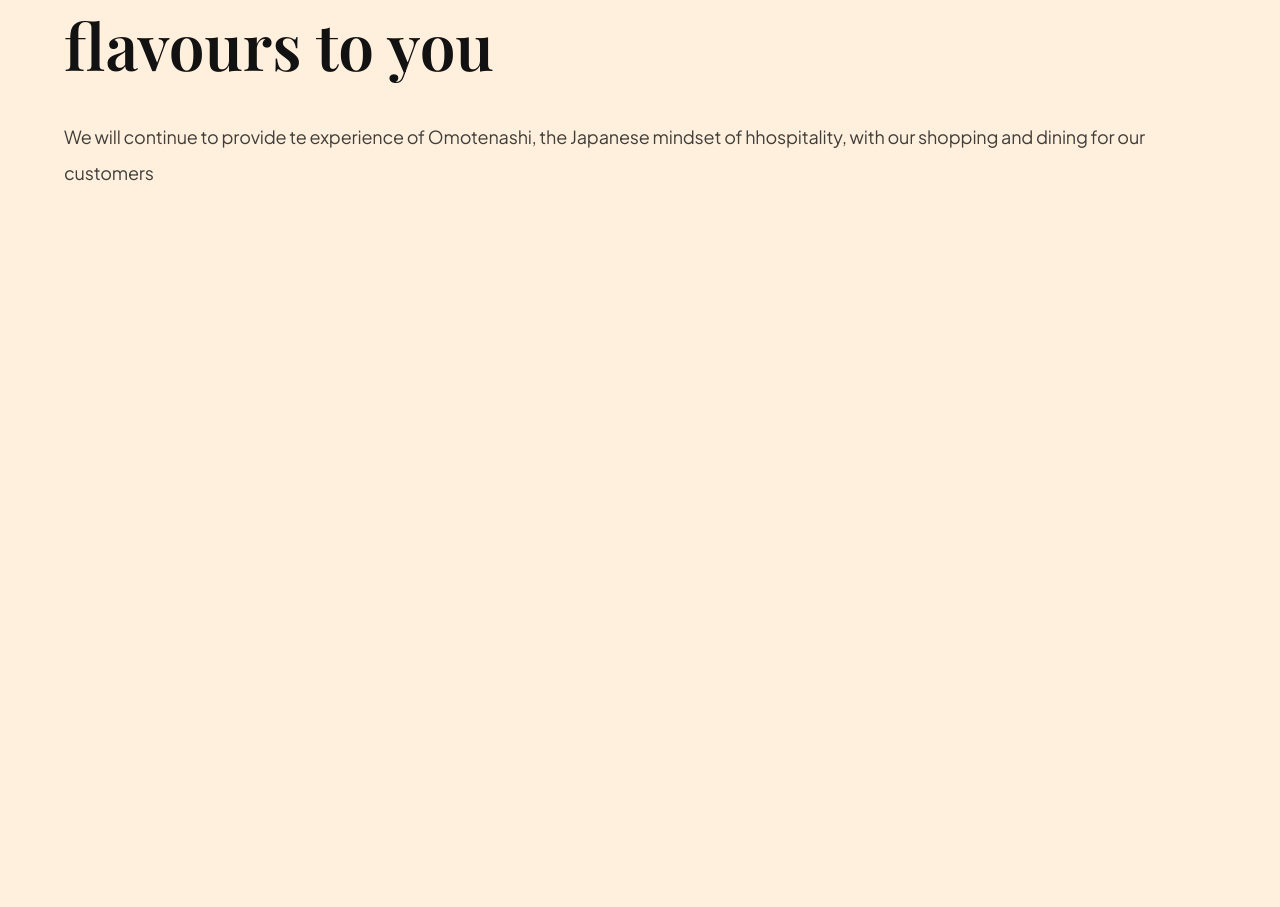
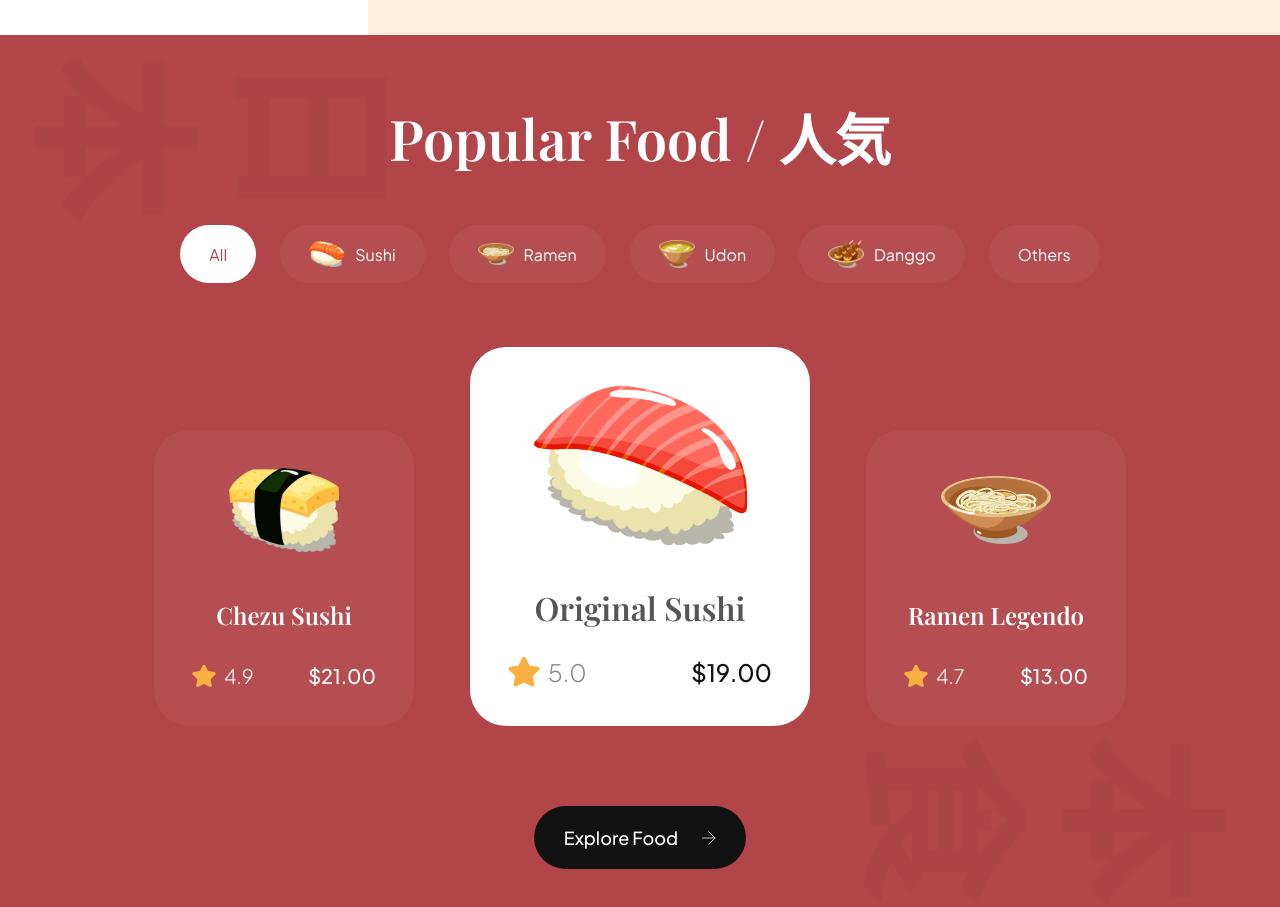
Before and after one commit to Silvia9680/Sushiman, a website built with Vite: page index.html in a window 1280 px wide. Shown: the part 1483-2390 px from the top of the page. Before the commit the page ends 1770 px from the top, so only its background shows below. Built offline with nearby package versions, Linux system fonts and the light colour scheme; files whose address does not match are found by name.

Commit message:
Add Popular Section

```diff
--- a/css/sections/about.css
+++ b/css/sections/about.css
@@ -1,4 +1,4 @@
-about-us{
+.about-us{
     display: flex;
     min-height: 720px;
     overflow: hidden;
--- a/css/sections/popular.css
+++ b/css/sections/popular.css
@@ -0,0 +1,182 @@
+.popular-foods {
+    padding: 64px;
+    display: flex;
+    flex-direction: column;
+    background-color: var(--primary-color);
+    background-image: url("../../assets/popular_bg.png");
+    background-position: center;
+    background-repeat: no-repeat;
+    background-size: contain;
+    overflow: hidden;
+}
+
+.popular-foods__title {
+    font-size: 56px;
+    font-family: var(--playfair-display);
+    font-weight: 600;
+    line-height: 78px;
+    color: #fff;
+    text-align: center;
+}
+
+.popular-foods__filters {
+    margin-top: 48px;
+    max-width: 100%;
+    overflow-x: auto;
+    display: flex;
+    justify-content: center;
+    gap: 24px;
+}
+
+.popular-foods__filter-btn {
+    padding: 10px 28px;
+    display: flex;
+    flex-direction: row;
+    align-items: center;
+    gap: 10px;
+    background: rgba(255, 255, 255, 0.05);
+    border: 1px solid rgba(255, 255, 255, 0);
+    border-radius: 46px;
+    font-size: 16px;
+    font-weight: 300px;
+    line-height: 25px;
+    font-family: var(--plus-jakarta-sans);
+    color: #fff;
+    cursor: pointer;
+}
+
+.popular-foods__filter-btn img {
+    width: 36px;
+    height: 36px;
+    object-fit: contain;
+}
+
+.popular-foods__filter-btn.active {
+    background: #fff;
+    color: var(--primary-color);
+}
+
+.popular-foods__filter-btn:hover {
+    background: #fff;
+    color: var(--primary-color);
+}
+
+.popular-foods__catalogue {
+    margin-top: 64px;
+    display: flex;
+    justify-content: center;
+    align-items: flex-end;
+    flex-wrap: wrap;
+    gap: 56px;
+}
+
+.popular-foods__button {
+    width: fit-content;
+    padding: 20px 30px;
+    margin: 80px auto 0;
+    font-weight: 500;
+    font-size: 18px;
+    line-height: 23px;
+    font-family: var(--plus-jakarta-sans);
+    color: #fff;
+    border: none;
+    outline: none;
+    background: var(--secondary-color);
+    border-radius: 64px;
+    cursor: pointer;
+}
+
+.popular-foods__button img {
+    width: 14px;
+    height: 14px;
+    object-fit: contain;
+    margin-left: 21px;
+}
+
+.popular-foods__card {
+    padding: 38px;
+    min-width: 260px;
+    height: fit-content;
+    display: flex;
+    align-items: center;
+    flex-direction: column;
+    border-radius: 36px;
+    background: rgb(255, 255, 255, 0.05);
+    border: rgb(255, 255, 255, 0.2);
+}
+
+.popular-foods__card-image {
+    width: 110px;
+    height: 84px;
+    object-fit: contain;
+}
+
+.popular-foods__card-title {
+    margin-top: 47px;
+    font-weight: 600;
+    font-size: 24px;
+    line-height: 32px;
+    font-family: var(--playfair-display);
+    color: #fff;
+    text-align: center;
+}
+
+.popular-foods__card-details{
+    width: 100%;
+    margin-top: 32px;
+}
+
+.popular-foods__card-rating {
+    display: flex;
+    align-items: center;
+    gap: 8px;
+}
+
+.popular-foods__card-rating img {
+    width: 24px;
+    height: 24px;
+    object-fit: contain;
+}
+
+.popular-foods__card-rating p {
+    font-size: 20px;
+    font-weight: 300;
+    font-family: var(--plus-jakarta-sans);
+    color: #fff;
+}
+.popular-foods__card-price{
+    font-size: 20px;
+    font-weight: 500;
+    font-family: var(--plus-jakarta-sans);
+    color: #fff;
+}
+
+.popular-foods__card.active-card {
+    background: #fff;
+    min-width: 340px;
+}
+
+.popular-foods__card.active-card .popular-foods__card-image{
+    width: 214px;
+    height: 160px;
+}
+
+.popular-foods__card.active-card .popular-foods__card-title{
+    color: var(--black-500);
+    font-size: 32px;
+}
+
+.popular-foods__card.active-card .popular-foods__card-rating img{
+    width: 32px;
+    height: 32px;
+}
+
+.popular-foods__card.active-card .popular-foods__card-rating p{
+    font-size: 24px;
+    color: var(--gray-100);
+}
+
+.popular-foods__card.active-card .popular-foods__card-price{
+    font-size: 24px;
+    color: var(--secondary-color);
+}
--- a/index.html
+++ b/index.html
@@ -73,6 +73,7 @@
         </div>
       </div>
     </section>
+
     <section class="about-us" id="about-us">
       <div class="about-us__image">
         <div class="about-us__image-sushi3">
@@ -80,7 +81,7 @@
         </div>
         <button class="about-us__button">
           Learn More
-          <ing src="assets/arrow-up-right.svg" alt="learn more"/>
+          <img src="assets/arrow-up-right.svg" alt="learn more"/>
         </button>
         <div class="about-us__image-sushi2">
           <img src="assets/sushi-2.png" alt="sushi"/>
@@ -93,6 +94,61 @@
           mindset of hhospitality, with our shopping and dining for our customers</p>
       </div>
     </section>
+    <section class="popular-foods" id="menu">
+      <h2 class="popular-foods__title">Popular Food / 人気</h2>
+      <div class="popular-foods__filters sushi__hide-scrollbar">
+        <button class="popular-foods__filter-btn active">All</button>
+        <button class="popular-foods__filter-btn">
+          <img src="/assets/sushi-9.png" alt="sushi 9">
+          Sushi</button>
+          <button class="popular-foods__filter-btn">
+            <img src="/assets/sushi-8.png" alt="sushi 8">
+            Ramen</button><button class="popular-foods__filter-btn">
+              <img src="/assets/sushi-7.png" alt="sushi 7">
+              Udon</button><button class="popular-foods__filter-btn">
+                <img src="/assets/sushi-6.png" alt="sushi 6">
+                Danggo</button>
+        <button class="popular-foods__filter-btn">Others</button>
+     </div>
+     <div class="popular-foods__catalogue">
+      <article class="popular-foods__card">
+        <img class="popular-foods__card-image" src="assets/sushi-12.png" alt="sushi-12"/>
+        <h4 class="popular-foods__card-title">Chezu Sushi</h4>
+        <div class="popular-foods__card-details flex-between">
+          <div class="popular-foods__card-rating">
+            <img src="assets/star.svg" alt="star"/>
+            <p>4.9</p>
+          </div>
+          <p class="popular-foods__card-price">$21.00</p>
+        </div>
+      </article>
+      <article class="popular-foods__card active-card">
+        <img class="popular-foods__card-image" src="assets/sushi-11.png" alt="sushi-11"/>
+        <h4 class="popular-foods__card-title">Original Sushi</h4>
+        <div class="popular-foods__card-details flex-between">
+          <div class="popular-foods__card-rating">
+            <img src="assets/star.svg" alt="star"/>
+            <p>5.0</p>
+          </div>
+          <p class="popular-foods__card-price">$19.00</p>
+        </div>
+      </article><article class="popular-foods__card">
+        <img class="popular-foods__card-image" src="assets/sushi-10.png" alt="sushi-10"/>
+        <h4 class="popular-foods__card-title">Ramen Legendo</h4>
+        <div class="popular-foods__card-details flex-between">
+          <div class="popular-foods__card-rating">
+            <img src="assets/star.svg" alt="star"/>
+            <p>4.7</p>
+          </div>
+          <p class="popular-foods__card-price">$13.00</p>
+        </div>
+      </article>
+     </div>
+     <button class="popular-foods__button">
+      Explore Food
+      <img src="assets/arrow-right.svg" alt="arrow-right"/>
+     </button>
+    </section>
     <script src="/javascript/script"  type="module" ></script>
   </body>
 </html>
```
